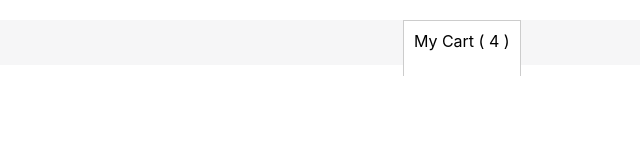
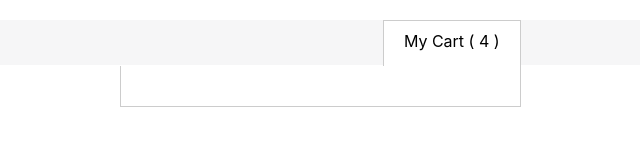
Before and after one commit to Charley-Walker/mr-frontendtechnical, a React (Create React App) app: page / in a window 1280 px wide. Shown: the top 160 px of the page, without its empty margins (433-1073 px from the left). Built offline with nearby package versions, Linux system fonts and the light colour scheme.

Commit message:
Base cart no products commit

```diff
--- a/src/App.css
+++ b/src/App.css
@@ -1,7 +1,7 @@
 .mr-header {
   background-color: #f6f6f7;
   height: 45px;
-  width: 70%;
+  width: 100%;
   margin: 20px auto;
 }
 
@@ -12,12 +12,40 @@
 
 .mr-cart-title {
   background-color: #ffffff;
-  padding: 10px 10px 0 10px;
+  padding: 0 10px;
   width: fit-content;
   margin: auto;
-  margin-right: 15%;
+  margin-right: 5%;
   height: 100%;
   border: 1px solid #cccccc;
-  border-bottom: none;
+  border-bottom: 0;
   user-select: none;
 }
+
+.mr-cart-titleText {
+  margin: 10px 10px;
+}
+
+.mr-cart-drop {
+  width: 80%;
+  padding: 20px;
+  border: 1px solid #cccccc;
+  border-top: none;
+  margin: auto;
+  margin-right: 5%;
+}
+
+@media only screen and (min-width: 600px) {
+  .mr-header {
+    width: 70%;
+  }
+
+  .mr-cart-title {
+    margin-right: 15%;
+  }
+
+  .mr-cart-drop {
+    width: 40%;
+    margin-right: 15%;
+  }
+}
--- a/src/Components/Cart.js
+++ b/src/Components/Cart.js
@@ -12,11 +12,11 @@ function Cart() {
 
     return (
         <div className="mr-cart">
-            <p className="mr-cart-title"
+            <div className="mr-cart-title"
                 onClick={() => setShowCart(!showCart)}
             >
-                My Cart ( 4 )
-            </p>
+                <p className="mr-cart-titleText">My Cart ( 4 )</p>
+            </div>
             <div className="mr-cart-drop">
                 {cartDrop}
                 <div className="mr-cart-item">
```
Also changed, not shown: src/Components/Product.js (+13 -0 lines).
